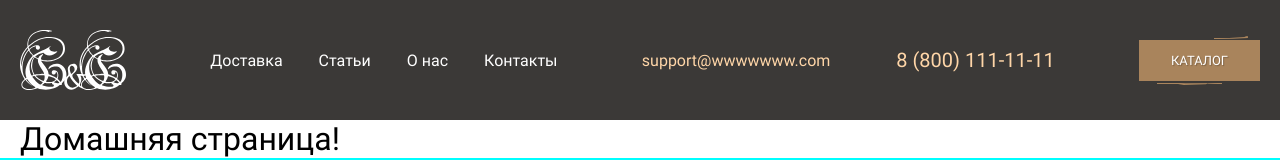
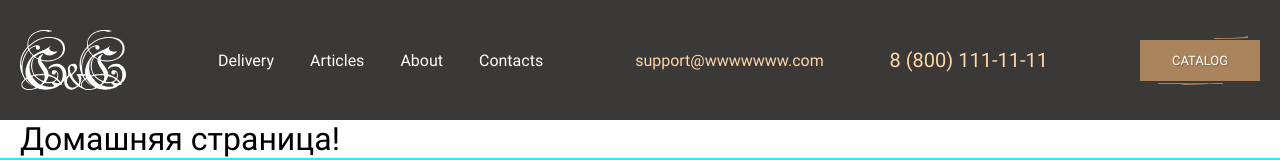
Before and after one commit to ArtemOskar/furniture-store, a Vue app: page / in a window 1280 px wide. Shown: the top 160 px of the page. Built offline with nearby package versions, Linux system fonts and the light colour scheme.

Commit message:
add plugin 'i18n locale'

```diff
--- a/package.json
+++ b/package.json
@@ -12,6 +12,7 @@
   "dependencies": {
     "core-js": "^3.8.3",
     "vue": "^3.2.13",
+    "vue-i18n": "^9.9.0",
     "vue-router": "^4.0.3",
     "vuex": "^4.0.0"
   },
--- a/src/App.vue
+++ b/src/App.vue
@@ -1,13 +1,17 @@
 <template>
-  <general-layout/>
+  <general-layout />
 </template>
 
 <script>
-import GeneralLayout from "@/components/GeneralLayout.vue";
+import GeneralLayout from '@/components/GeneralLayout.vue'
 
 export default {
   components: {
     GeneralLayout,
+  },
+  mounted() {
+    const userLanguage = navigator.language || navigator.userLanguage
+    this.$i18n.locale = userLanguage.toLowerCase().slice(0, 2)
   },
 }
 </script>
--- a/src/components/MainHeader.vue
+++ b/src/components/MainHeader.vue
@@ -1,30 +1,30 @@
 <template>
   <header>
     <div class="container">
-      <div @click="closeBurgerMenu" class="logo">
+      <div ref="logo" @click="closeBurgerMenu" class="logo">
         <router-link to="/"><img src="@/assets/img/logo.svg" /></router-link>
       </div>
 
-      <nav class="navigation">
-        <router-link @click="closeBurgerMenu" to="/delivery">Доставка</router-link>
-        <router-link @click="closeBurgerMenu" to="/articles">Статьи</router-link>
-        <router-link @click="closeBurgerMenu" to="/about">О нас</router-link>
-        <router-link @click="closeBurgerMenu" to="/contacts">Контакты</router-link>
+      <nav ref="navigation" class="navigation">
+        <router-link @click="closeBurgerMenu" to="/delivery">{{ $t('menu.delivery') }}</router-link>
+        <router-link @click="closeBurgerMenu" to="/articles">{{ $t('menu.articles') }}</router-link>
+        <router-link @click="closeBurgerMenu" to="/about">{{ $t('menu.about') }}</router-link>
+        <router-link @click="closeBurgerMenu" to="/contacts">{{ $t('menu.contacts') }}</router-link>
       </nav>
 
-      <div class="contacts">
+      <div ref="contacts" class="contacts">
         <a href="email:support@wwwwwww.com" class="link-email">support@wwwwwww.com</a>
         <a href="tel:88001111111" class="link-tel">8 (800) 111-11-11</a>
       </div>
 
-      <button class="btn-catalog">Каталог</button>
+      <button class="btn-catalog">{{ $t('buttons.catalog') }}</button>
 
       <template v-if="windowInnerWidth <= 1024">
         <div class="mobile-actions-btn">
           <a href="tel:88001111111" class="ic-phone"><img src="@/assets/img/icons/phone.svg" /></a>
           <span @click="toggleBurgerMenu" class="btn-burger" :class="isActivBurgerMenu"></span>
         </div>
-        <div class="burger-menu" :class="isActivBurgerMenu"></div>
+        <div ref="burgerMenu" class="burger-menu" :class="isActivBurgerMenu"></div>
       </template>
     </div>
   </header>
@@ -49,19 +49,15 @@ export default {
     },
     handleResize() {
       this.windowInnerWidth = window.innerWidth
-      this.showMenuItems()
+      this.transferMenuItems()
     },
-    showMenuItems() {
-      const burgerMenu = document.querySelector('.burger-menu')
-      const navigation = document.querySelector('.navigation')
-      const contacts = document.querySelector('.contacts')
-      const logo = document.querySelector('.logo')
-      if (burgerMenu && navigation && contacts && this.windowInnerWidth < 1024) {
-        burgerMenu.appendChild(navigation)
-        burgerMenu.appendChild(contacts)
-      } else if (navigation && contacts && this.windowInnerWidth >= 1024) {
-        logo.after(contacts)
-        logo.after(navigation)
+    transferMenuItems() {
+      if (this.$refs.burgerMenu && this.$refs.navigation && this.$refs.contacts && this.windowInnerWidth < 1024) {
+        this.$refs.burgerMenu.appendChild(this.$refs.navigation)
+        this.$refs.burgerMenu.appendChild(this.$refs.contacts)
+      } else if (this.$refs.navigation && this.$refs.contacts && this.windowInnerWidth >= 1024) {
+        this.$refs.logo.after(this.$refs.contacts)
+        this.$refs.logo.after(this.$refs.navigation)
       }
     },
   },
@@ -72,7 +68,7 @@ export default {
   },
   mounted() {
     window.addEventListener('resize', this.handleResize)
-    this.showMenuItems()
+    this.transferMenuItems()
   },
   beforeUnmount() {
     window.removeEventListener('resize', this.handleResize)
--- /dev/null
+++ b/src/locales/en.json
@@ -0,0 +1,11 @@
+{
+  "menu": {
+    "delivery": "Delivery",
+    "articles": "Articles",
+    "about": "About",
+    "contacts": "Contacts"
+  },
+  "buttons": {
+    "catalog": "Catalog"
+  }
+}
--- /dev/null
+++ b/src/locales/ru.json
@@ -0,0 +1,11 @@
+{
+  "menu": {
+    "delivery": "Доставка",
+    "articles": "Статьи",
+    "about": "О нас",
+    "contacts": "Контакты"
+  },
+  "buttons": {
+    "catalog": "Каталог"
+  }
+}
--- /dev/null
+++ b/src/locales/ua.json
@@ -0,0 +1,11 @@
+{
+  "menu": {
+    "delivery": "Доставка",
+    "articles": "Статті",
+    "about": "Про нас",
+    "contacts": "Контакти"
+  },
+  "buttons": {
+    "catalog": "Каталог"
+  }
+}
--- a/src/main.js
+++ b/src/main.js
@@ -2,5 +2,6 @@ import { createApp } from 'vue'
 import App from './App.vue'
 import router from './router'
 import store from './store'
+import i18n from './plugins/i18n'
 
-createApp(App).use(store).use(router).mount('#app')
+createApp(App).use(store).use(router).use(i18n).mount('#app')
--- /dev/null
+++ b/src/plugins/i18n.js
@@ -0,0 +1,16 @@
+import { createI18n } from 'vue-i18n'
+import localesEN from '@/locales/en.json'
+import localesUA from '@/locales/ua.json'
+import localesRu from '@/locales/ru.json'
+
+const i18n = createI18n({
+  locale: process.env.VUE_APP_I18N_LOCALE || 'en',
+  fallbackLocale: process.env.VUE_APP_I18N_FALLBACK_LOCALE || 'en',
+  messages: {
+    en: localesEN,
+    ua: localesUA,
+    ru: localesRu,
+  },
+})
+
+export default i18n
```
Also changed, not shown: src/views/HomePage.vue (+3 -6 lines), 1 other file (tests, documents, lock files or other folders).
